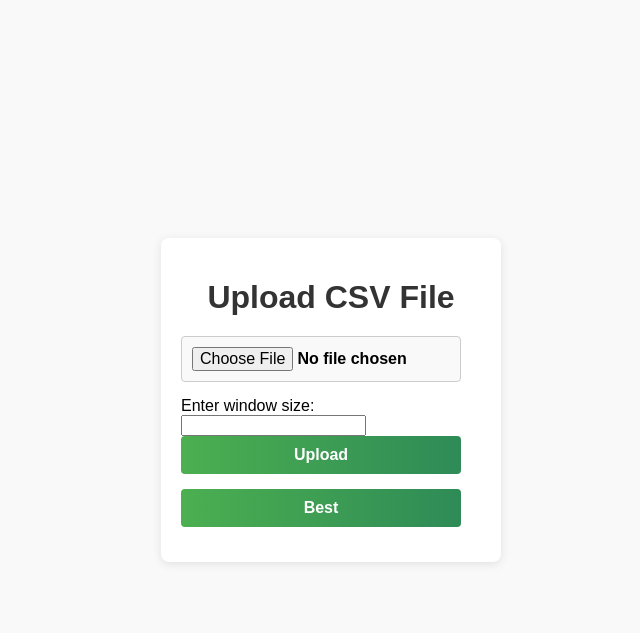
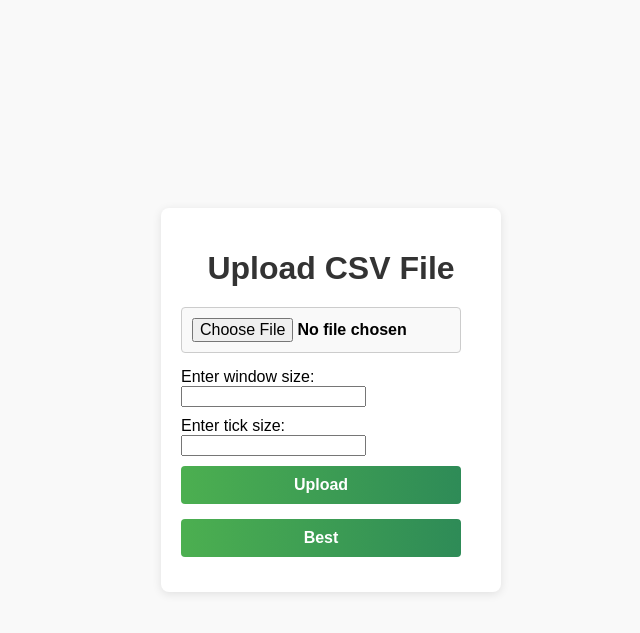
Before and after one commit to Shakti-Hexate/Range-finder, a Flask app: page / in a window 1280 px wide. Shown: the top 633 px of the page, without its empty margins (309-949 px from the left). Run offline with Flask 3, Linux system fonts and the light colour scheme.

Commit message:
Update upload.html

```diff
--- a/templates/upload.html
+++ b/templates/upload.html
@@ -57,16 +57,32 @@
         button[type="submit"]:hover {
             background: linear-gradient(to right, #45a049, #2E8B57); /* Darker gradient on hover */
         }
+        label {
+            margin-bottom: 5px; /* Added spacing between labels and inputs */
+        }
+        #window_size {
+            margin-bottom: 10px; /* Added space after window_size input */
+        }
     </style>
 </head>
 <body>
     <form action="/plot" method="post" enctype="multipart/form-data">
         <h1>Upload CSV File</h1>
         <input type="file" name="file" accept=".csv" required>
-        <label for="window">Enter window size:</label>
-        <input type="float" name="window" id="window" required> <!-- Changed type to number -->
-        <input type="submit" value="Upload">
-        <button type="submit" formaction="/best">Best</button>
+        <div>
+            <label for="window">Enter window size:</label>
+            <div>
+                <input type="float" name="window_size" id="window_size" step="any" required>
+            </div>
+        </div>
+        <div style="margin-bottom: 10px;">
+            <label for="tick">Enter tick size:</label>
+            <div>
+                <input type="float" name="tick_size" id="tick_size" step="any" required>
+            </div>
+        </div>
+        <input type="submit" value="Upload"> <!-- Use only one submit button -->
+        <button type="submit" formaction="/best">Best</button> <!-- Adjusted button -->
     </form>
 </body>
 </html>
```
